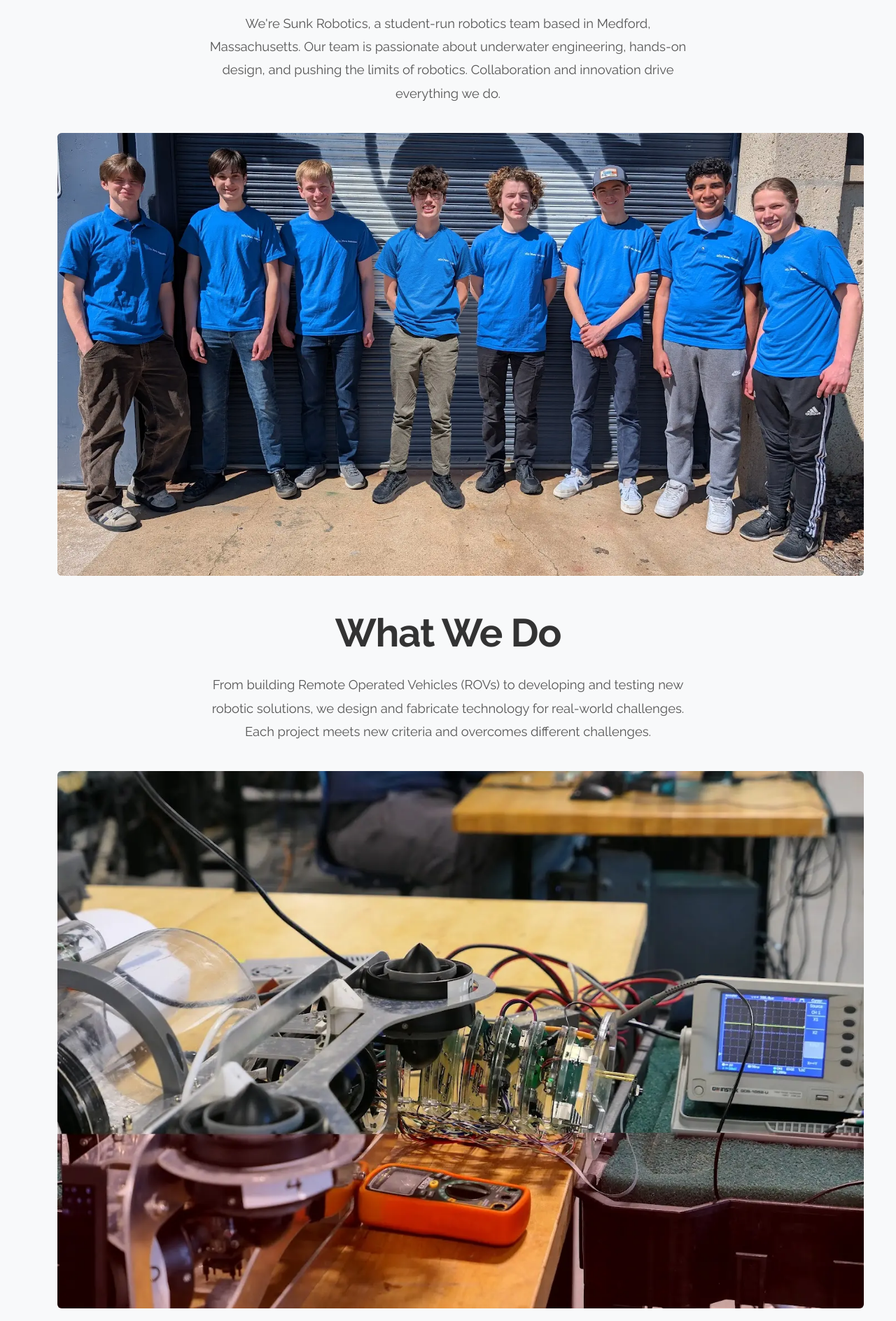
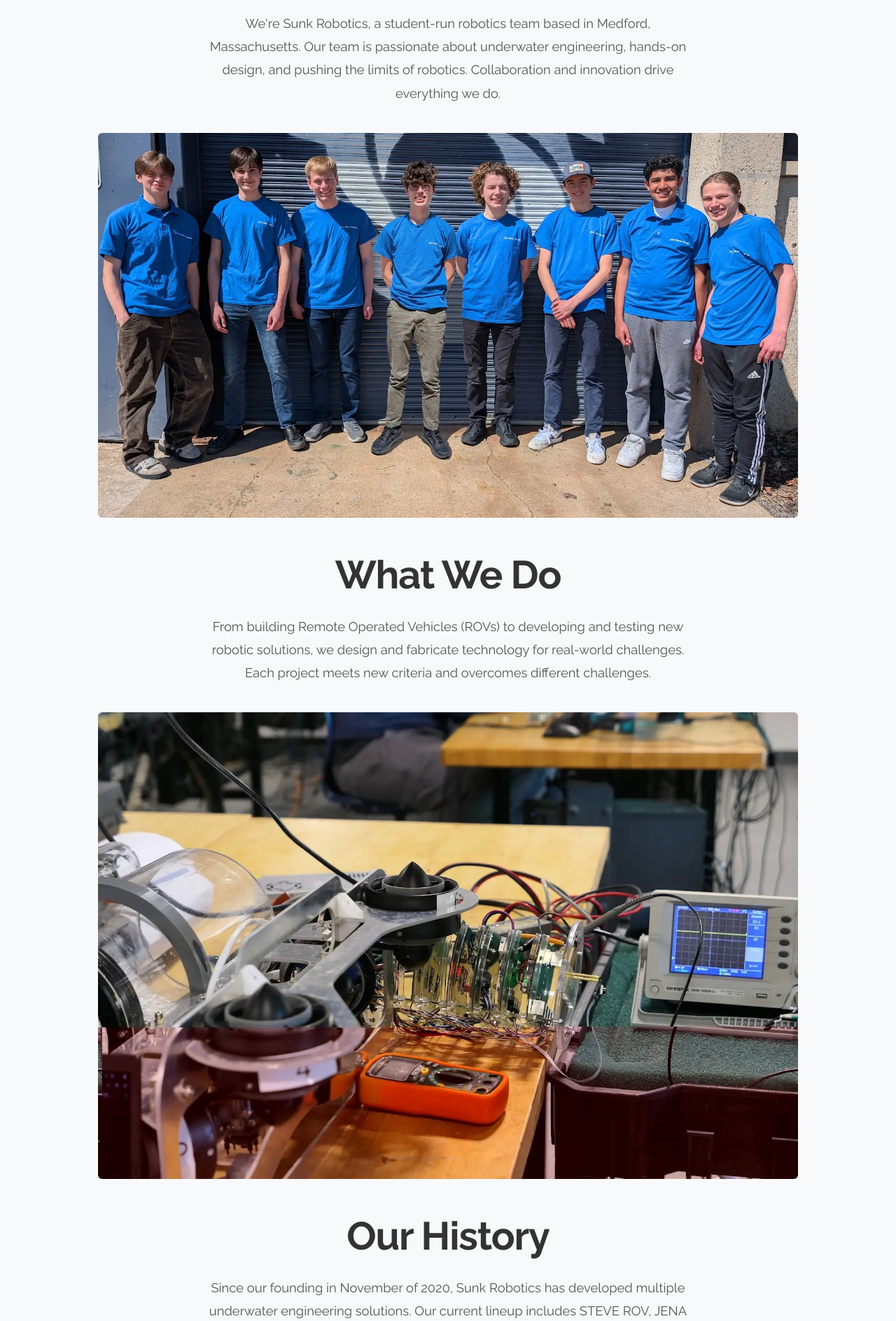
Before and after one commit to syntaxerror019/sunkrobotics, a Flask app: page / in a window 1280 px wide. Shown: the part 943-2831 px from the top of the page at 70% size. Run offline with Flask 2, Linux system fonts and the light colour scheme; grey boxes are pictures that could not be loaded.

Commit message:
reduced cover image

```diff
--- a/src/static/css/style.css
+++ b/src/static/css/style.css
@@ -91,6 +91,12 @@ h3 {
 }
 
 .img-fluid {
+  max-width: 1000px;
+  width: 100%;
+  height: auto;
+}
+
+#robots .img-fluid {
   max-width: 90vw !important;
   width: inherit;
   height: auto;
```
Also changed, not shown: src/templates/404.old.html (renamed from src/templates/404.html).
